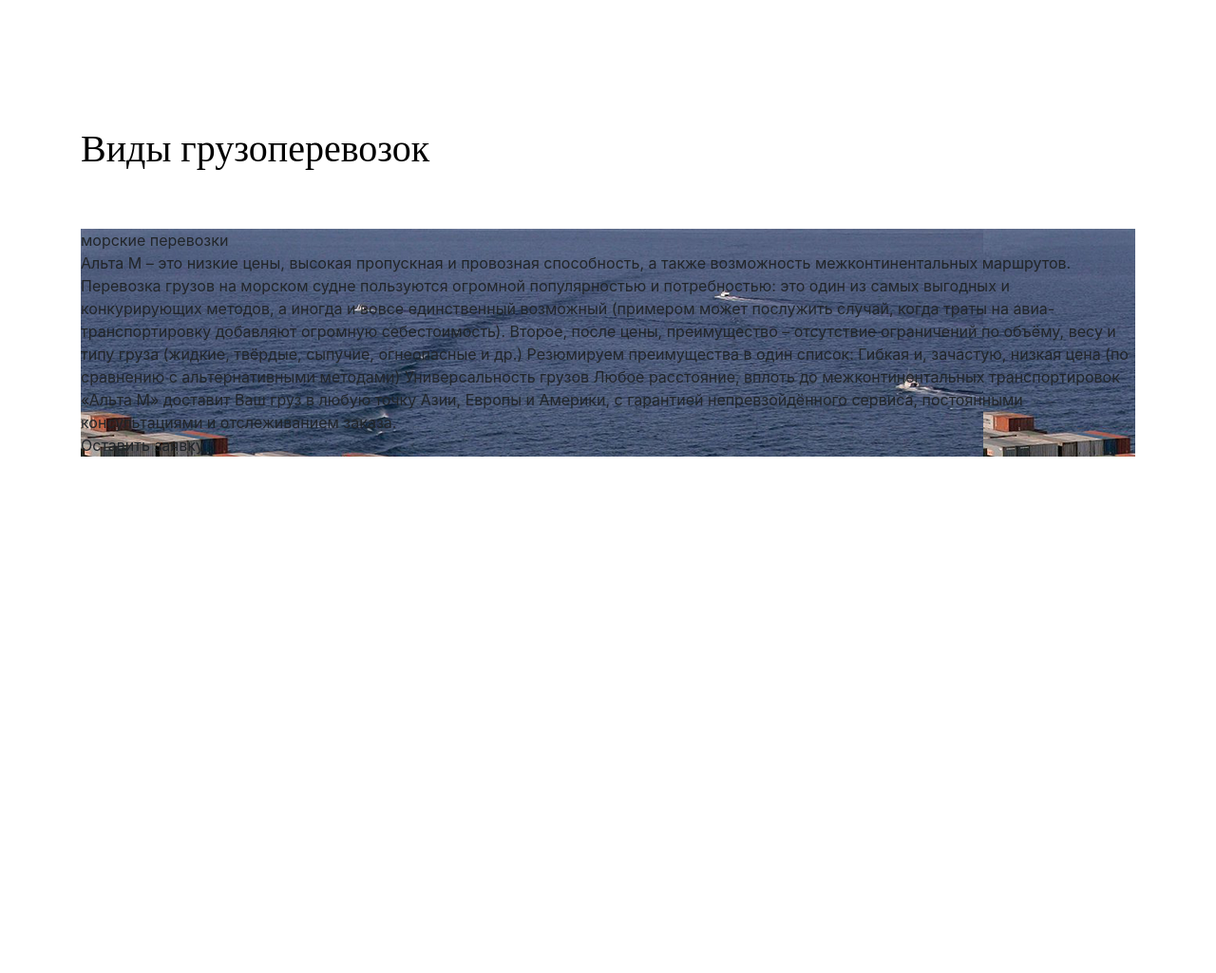
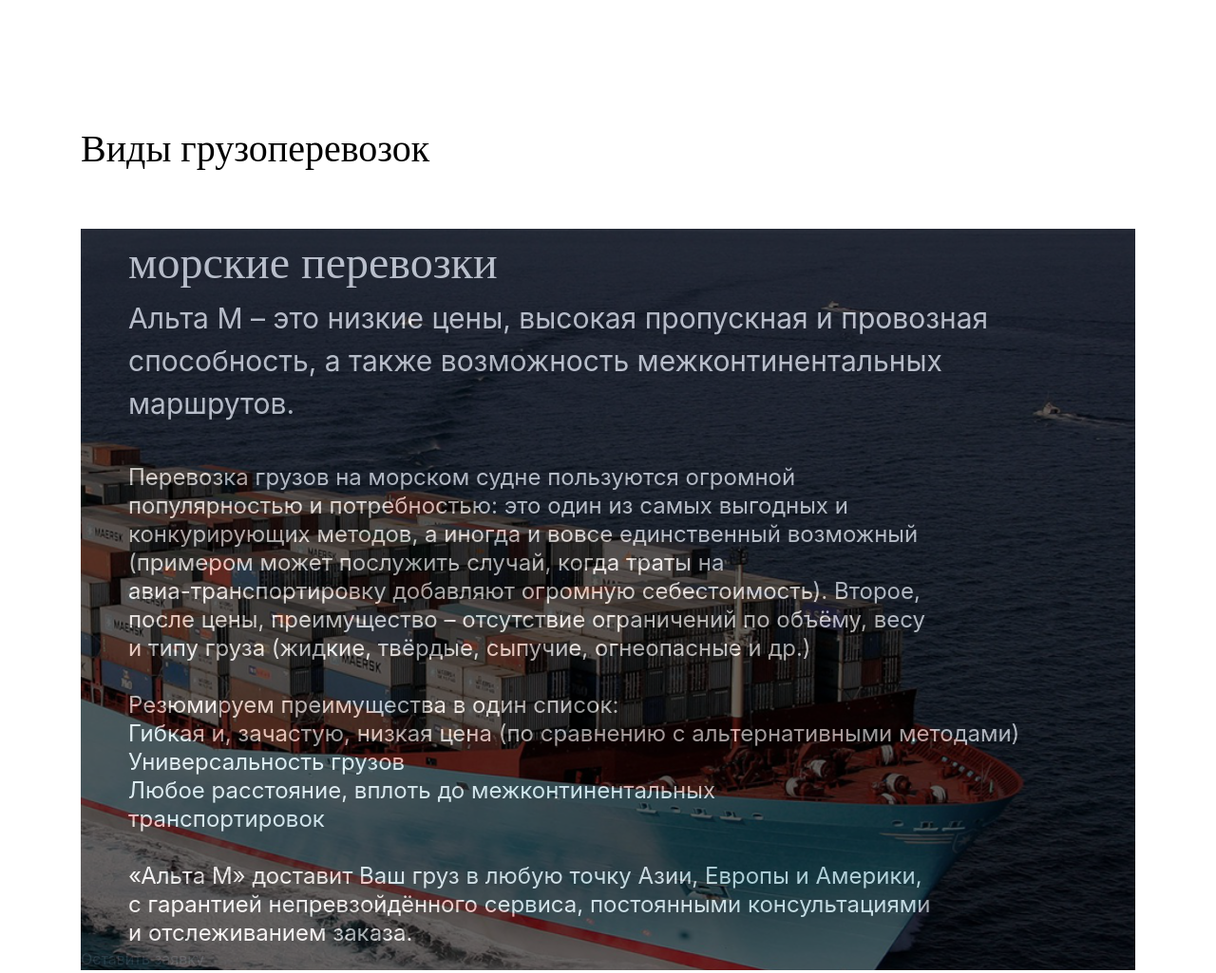
Before and after one commit to Ilia-Tempest/ALTA-M, a plain HTML site: page src/index.html in a window 1280 px wide. Shown: the part 1700-2725 px from the top of the page at 95% size. Before the commit the page ends 2305 px from the top, so only its background shows below. Drawn offline with nearby package versions, Linux system fonts and the light colour scheme; files whose address does not match are found by name.

Commit message:
Немного сверстал блок виды грузоперевозок и понял, как его доделать

```diff
--- a/src/index.html
+++ b/src/index.html
@@ -158,30 +158,42 @@
     </section>
     <!-- /.work -->
     <section class="all-work section">
-      <div class="all-work__block">
+      <div class="all-work__all">
         <div class="container">
           <h4 class="all-work-main">
               Виды грузоперевозок
           </h4>
           <div class="all-work__container">
             <div class="all-work__item all-work__item1">
+              <div class="all-work__block">
               <div class="all-work__title">морские перевозки</div>
               <!-- /.all-work__title -->
               <div class="all-work__subtitle">Альта М – это низкие цены, высокая пропускная и провозная способность, а также возможность межконтинентальных маршрутов.</div>
               <!-- /.all-work__subtitle -->
               <div class="all-work__text">
-                  Перевозка грузов на морском судне пользуются огромной популярностью и потребностью: это один из самых выгодных и конкурирующих методов, а иногда и вовсе единственный возможный (примером может послужить случай, когда траты на авиа-транспортировку добавляют огромную себестоимость). Второе, после цены, преимущество – отсутствие ограничений по объёму, весу и типу груза (жидкие, твёрдые, сыпучие, огнеопасные и др.)
-
-                  Резюмируем преимущества в один список:
-                      Гибкая и, зачастую, низкая цена (по сравнению с альтернативными методами)
-                      Универсальность грузов
-                      Любое расстояние, вплоть до межконтинентальных транспортировок
-
-                  «Альта М» доставит Ваш груз в любую точку Азии, Европы и Америки, с гарантией непревзойдённого сервиса, постоянными консультациями и отслеживанием заказа.
+                  Перевозка грузов на морском судне пользуются огромной <br>
+                  популярностью и потребностью: это один из самых выгодных и <br>
+                  конкурирующих методов, а иногда и вовсе единственный возможный <br>
+                  (примером может послужить случай, когда траты на <br>
+                  авиа-транспортировку добавляют огромную себестоимость). Второе, <br>
+                  после цены, преимущество – отсутствие ограничений по объёму, весу <br>
+                  и типу груза (жидкие, твёрдые, сыпучие, огнеопасные и др.)<br>
+                  <br>
+                  Резюмируем преимущества в один список:  <br>
+                      Гибкая и, зачастую, низкая цена (по сравнению с альтернативными методами) <br>
+                      Универсальность грузов <br>
+                      Любое расстояние, вплоть до межконтинентальных<br>
+                       транспортировок
+                       <br><br>
+                  «Альта М» доставит Ваш груз в любую точку Азии, Европы и Америки, <br>
+                  с гарантией непревзойдённого сервиса, постоянными консультациями <br>
+                  и отслеживанием заказа.
               </div>
               <!-- /.all-work__text -->
               <div class="all-work__button">Оставить заявку</div>
               <!-- /.all-work__button -->
+            </div>
+            <!-- /.all-work__block -->
             </div>
             <div class="all-work__item all-work__item2">
               <div class="all-work__title">Ж/Д перевозки</div>
@@ -212,7 +224,8 @@
               <!-- /.all-work__title -->
               <div class="all-work__subtitle">Альта М – это профессиональные водители, которые доставят товар к сроку и без единой царапины!</div>
               <!-- /.all-work__subtitle -->
-              <div class="all-work__text">Инфраструктура не стоит на месте, дорог всё больше, а значит и возможностей для автомобильных манёвров и перевозки грузов именно этим путём – больше. Потребность в качественном перевозчике, вместо посредственной курьерской службы, поможет удовлетворить компания «Альта М»! Мы тщательно позаботимся, чтобы груз достиг точки Б в целостности и сохранности, и успел доехать в назначенный срок.
+              <div class="all-work__text">
+                Инфраструктура не стоит на месте, дорог всё больше, а значит и возможностей для автомобильных манёвров и перевозки грузов именно этим путём – больше. Потребность в качественном перевозчике, вместо посредственной курьерской службы, поможет удовлетворить компания «Альта М»! Мы тщательно позаботимся, чтобы груз достиг точки Б в целостности и сохранности, и успел доехать в назначенный срок.
 
                   Наша компания осуществляет автотранспортировки по всей РФ, а также странам СНГ и Европы. Ключевые партнёры, накопленный годами опыт и команда специалистов гарантируют высокое качество нашего сервиса. Тарифы на услуги максимально гибкие и лояльные, а выгодные условия предоставлены как для корпоративных, так и для частных лиц.
 
@@ -227,7 +240,8 @@
               <!-- /.all-work__title -->
               <div class="all-work__subtitle">Альта М – это минимальные сроки, непревзойденная надёжность и гибкая цена!</div>
               <!-- /.all-work__subtitle -->
-              <div class="all-work__text">Минимальные издержки – самая важная цель, которую преследует бизнес, а потому старается экономить на всём, что дозволено. Но когда потерянный день приносит огромные убытки, целесообразнее воспользоваться авиатранспортом. А также нередки случаи, когда груз может быть доставлен только воздушным сообщением. Дорогой, быстрый и энергичный. Сохранность и надёжность перевозки при этом остаётся на месте.
+              <div class="all-work__text">
+                Минимальные издержки – самая важная цель, которую преследует бизнес, а потому старается экономить на всём, что дозволено. Но когда потерянный день приносит огромные убытки, целесообразнее воспользоваться авиатранспортом. А также нередки случаи, когда груз может быть доставлен только воздушным сообщением. Дорогой, быстрый и энергичный. Сохранность и надёжность перевозки при этом остаётся на месте.
 
                   «Альта М» осуществляет авиаперевозки по всей территории РФ, стран СНГ и дальнего зарубежья, оказывая один из самых высоких по качеству сервис. Все формальности, тонкости и нюансы мы берём на себя, Вам остаётся лишь довериться.
 
--- a/src/sass/blocks/_all-work.sass
+++ b/src/sass/blocks/_all-work.sass
@@ -4,10 +4,16 @@
    font-family: "Bebas Neue Regular"
    font-size: 40px
    margin-bottom: 60px
+  &__container
+    display: inline-block
+    position: absolute
   &__item
-    width: 950px
-    height: 851px
-    display: inline-block
+    display: block
+    background-size: cover
+    background-repeat: no-repeat
+  &__block
+     background-color: #000000
+     opacity: 0.6
   &__item1
     background-image: url(../img/all-work/one.png)
   &__item2
@@ -16,3 +22,21 @@
     background-image: url(../img/all-work/three.png)
   &__item4
     background-image: url(../img/all-work/four.png)
+  &__text
+    padding-left: 50px
+    padding-right: 50px
+    color: #fefefe
+    font-size: 24px
+    line-height: 30px
+
+  &__title
+    padding-left: 50px
+    color: #fefefe
+    font-family: "Bebas Neue Regular"
+    font-size: 48px
+  &__subtitle
+    margin-bottom: 40px
+    padding-left: 50px
+    padding-right: 137px
+    color: #fefefe
+    font-size: 30px
```
Also changed, not shown: src/css/style.css, src/img/all-work/black.png (added), 1 other file.
